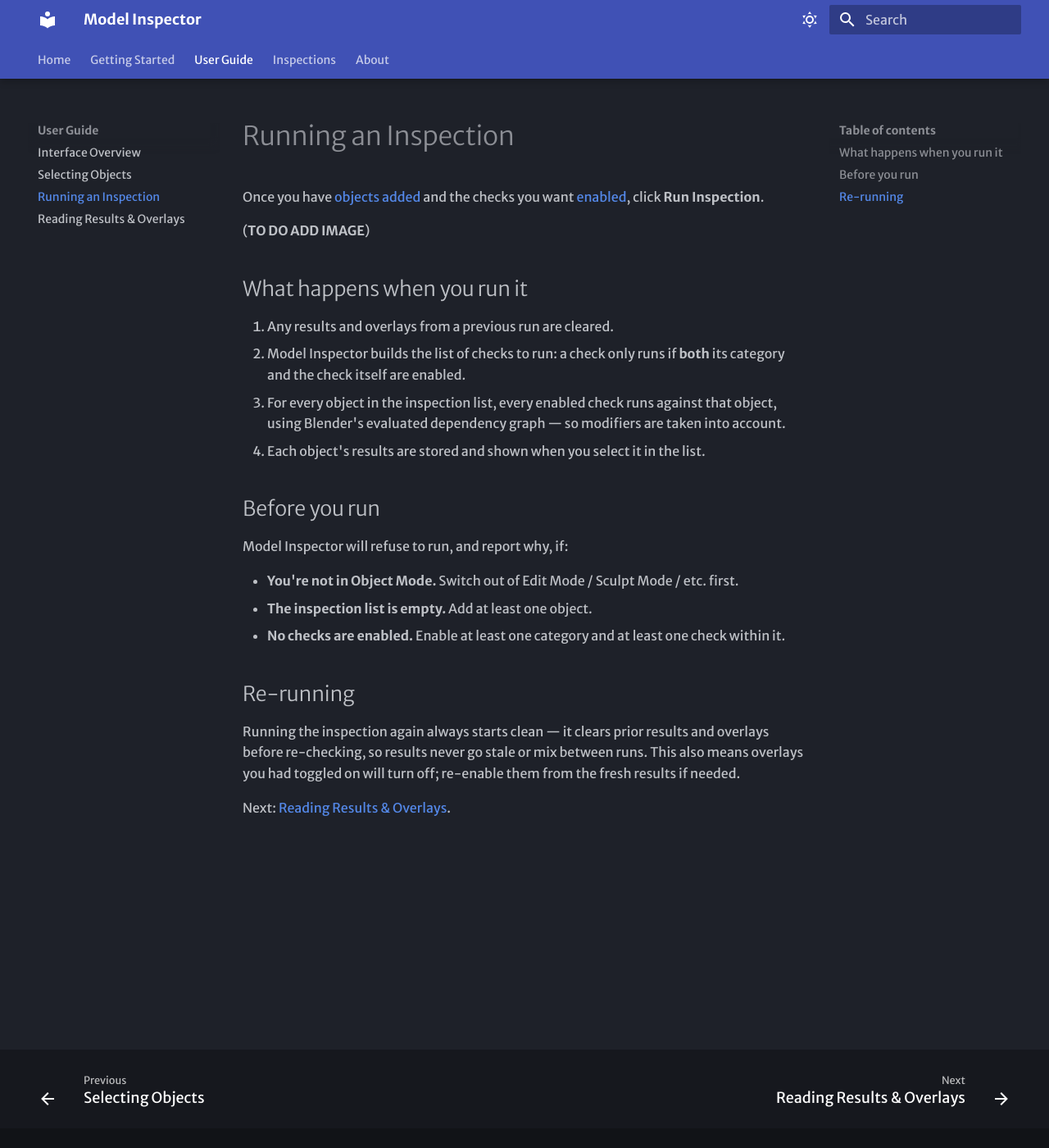
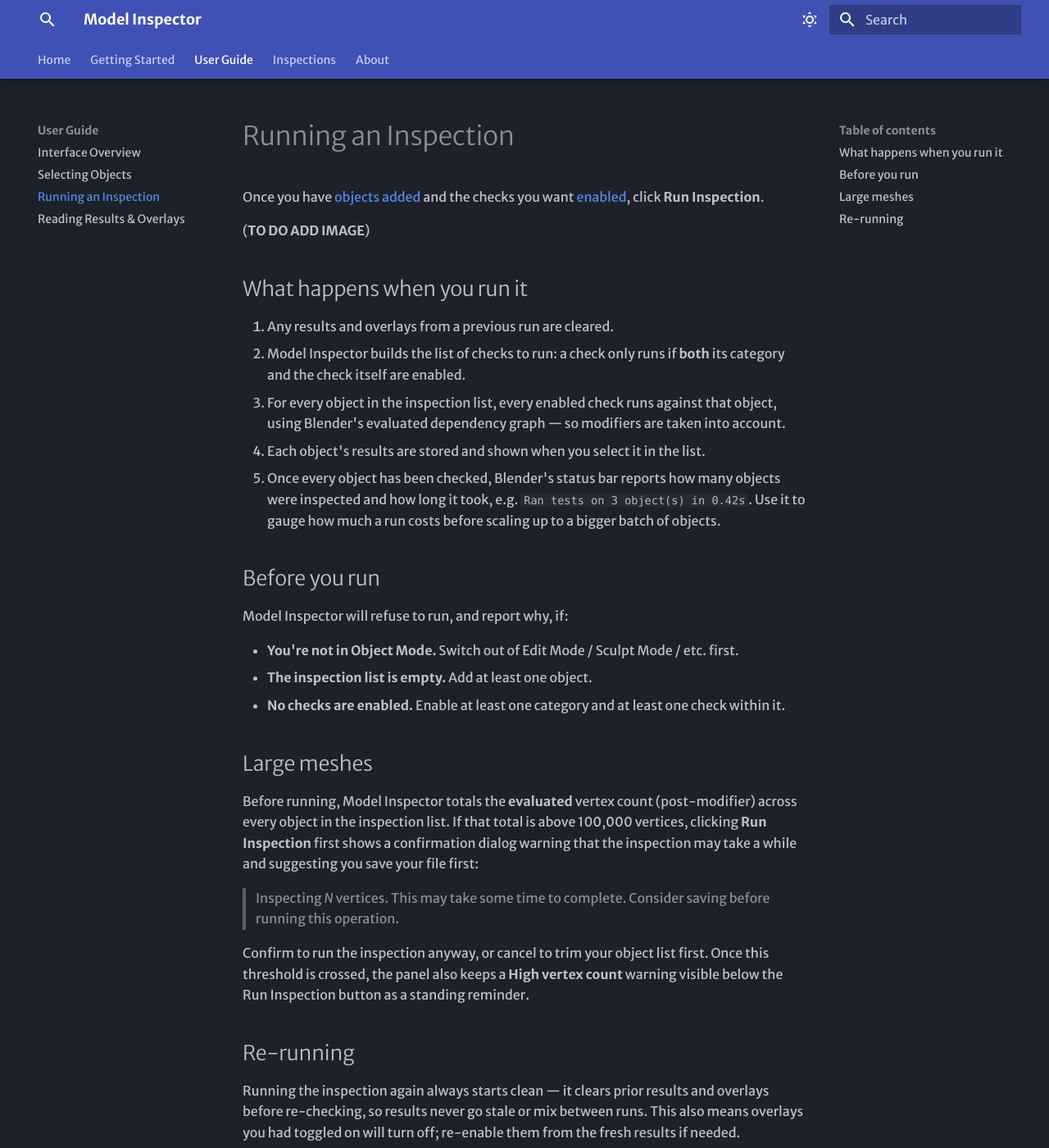
Before and after one commit to IanScheepers/Model-Inspector-Documentation, an MkDocs documentation site: the page built from docs/user-guide/running-inspections.md, in a window 1280 px wide and 1400 px high. Shown: the whole window at 82% size. Built offline with MkDocs 1.6.1 and Material for MkDocs 9.7.7, drawn with Linux system fonts in a browser that asks for light colours; some web fonts are replaced.

Commit message:
Feature: adding in some of the new features of the add-on

```diff
--- a/docs/user-guide/running-inspections.md
+++ b/docs/user-guide/running-inspections.md
@@ -10,6 +10,7 @@ Once you have [objects added](selecting-objects.md) and the checks you want [ena
 2. Model Inspector builds the list of checks to run: a check only runs if **both** its category and the check itself are enabled.
 3. For every object in the inspection list, every enabled check runs against that object, using Blender's evaluated dependency graph — so modifiers are taken into account.
 4. Each object's results are stored and shown when you select it in the list.
+5. Once every object has been checked, Blender's status bar reports how many objects were inspected and how long it took, e.g. `Ran tests on 3 object(s) in 0.42s`. Use it to gauge how much a run costs before scaling up to a bigger batch of objects.
 
 ## Before you run
 
@@ -19,6 +20,14 @@ Model Inspector will refuse to run, and report why, if:
 - **The inspection list is empty.** Add at least one object.
 - **No checks are enabled.** Enable at least one category and at least one check within it.
 
+## Large meshes
+
+Before running, Model Inspector totals the **evaluated** vertex count (post-modifier) across every object in the inspection list. If that total is above 100,000 vertices, clicking **Run Inspection** first shows a confirmation dialog warning that the inspection may take a while and suggesting you save your file first:
+
+> Inspecting *N* vertices. This may take some time to complete. Consider saving before running this operation.
+
+Confirm to run the inspection anyway, or cancel to trim your object list first. Once this threshold is crossed, the panel also keeps a **High vertex count** warning visible below the Run Inspection button as a standing reminder.
+
 ## Re-running
 
 Running the inspection again always starts clean — it clears prior results and overlays before re-checking, so results never go stale or mix between runs. This also means overlays you had toggled on will turn off; re-enable them from the fresh results if needed.
--- a/mkdocs.yml
+++ b/mkdocs.yml
@@ -5,6 +5,9 @@ site_url: https://ianscheepers.github.io/Model-Inspector-Documentation/
 
 theme:
   name: material
+  favicon: assets/images/favicon.svg
+  icon:
+    logo: material/magnify
   font:
     text: Merriweather Sans
     code: Red Hat Mono
```
Also changed, not shown: docs/getting-started/quick-start.md (+1 -1 lines), docs/index.md (+2 -2 lines), docs/user-guide/interface-overview.md (+2 -0 lines), docs/user-guide/results-and-overlays.md (+7 -0 lines), docs/assets/images/favicon.svg (added).
